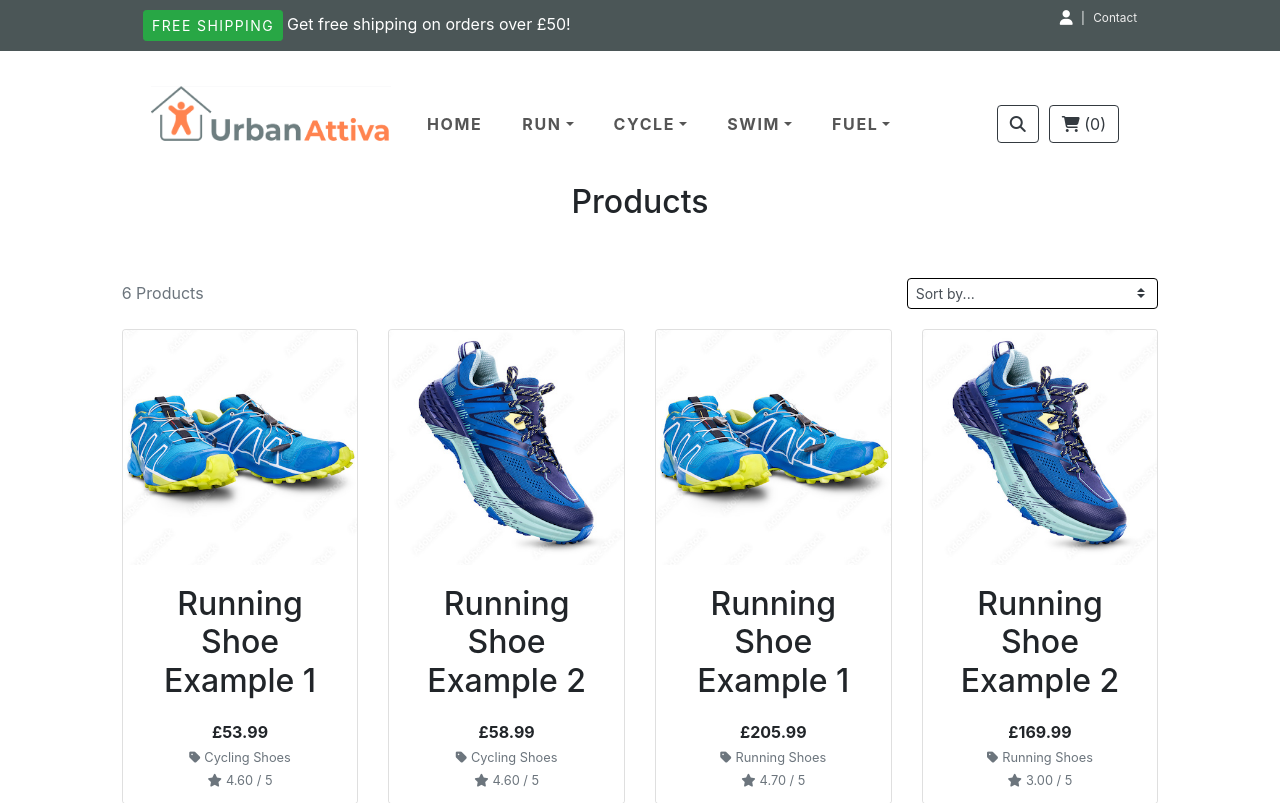
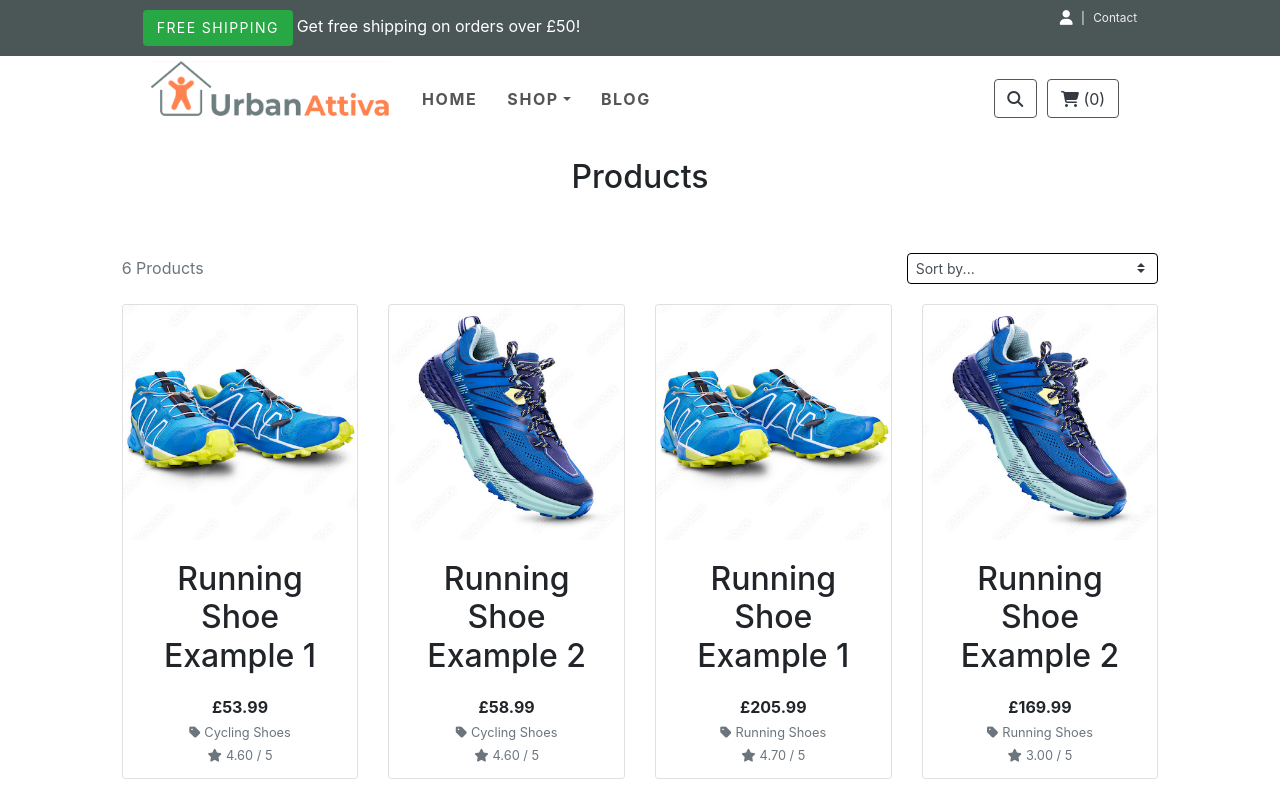
Before and after one commit to Matty-El/urban-attiva, a Django app: page /products/ in a window 1280 px wide. Shown: the top 803 px of the page. Run offline with Django 3.2, Linux system fonts and the light colour scheme; data comes from the database, SQL or seed files in the repository; parts of the project's set-up code (start-up, migrations or seed data) failed here and were passed over; some libraries are stand-ins or nearby versions.

Commit message:
Update nav menu and home page images

```diff
--- a/static/css/base.css
+++ b/static/css/base.css
@@ -8,7 +8,29 @@
   margin-top: -48px;
 }
 
+/* --------------- Buttons -----------------*/
 
+/*.btn {
+  font-weight: 400;
+  border: 1px solid transparent;
+  padding: 0.375rem 0.75rem;
+  font-size: 0.9rem;
+  line-height: 1.5;
+  border-radius: 0.25rem;
+  -webkit-transition: color 0.15s ease-in-out, background-color 0.15s ease-in-out, border-color 0.15s ease-in-out, -webkit-box-shadow 0.15s ease-in-out;
+  transition: color 0.15s ease-in-out, background-color 0.15s ease-in-out, border-color 0.15s ease-in-out, -webkit-box-shadow 0.15s ease-in-out;
+  transition: color 0.15s ease-in-out, background-color 0.15s ease-in-out, border-color 0.15s ease-in-out, box-shadow 0.15s ease-in-out;
+  transition: color 0.15s ease-in-out, background-color 0.15s ease-in-out, border-color 0.15s ease-in-out, box-shadow 0.15s ease-in-out, -webkit-box-shadow 0.15s ease-in-out;
+}*/
+
+.btn {
+  padding: 0.4rem 0.8rem;
+}
+
+.search-btn {
+  background: #555555;
+  color: #FFFFFF;
+}
 
 /* --------------- General -----------------*/
 
@@ -21,16 +43,28 @@
   }
 
   .product-menu {
+    position: static !important;
+  }
+
+  .product-menu .product-menu-contained {
     padding: 20px;
     width: 100%;
     max-width: 1140px;
-    min-width: 200px;
+    left: 50%;
+    -webkit-transform: translateX(-50%);
+    transform: translateX(-50%);
     margin-top: -1px;
   }
 
   .product-menu a.nav-link {
     padding: 7px !important;
     padding-left: 0 !important;
+  }
+
+  .btn-outline {
+    border-color: #555555;
+    color: #555555;
+    background: #FFFFFF;
   }
 
   /* ------------------- Top Bar ----------------------- */
@@ -89,7 +123,7 @@
     padding-left:10px;
     padding-right:10px;
     padding-bottom: 0px;
-    padding-top: 30px;
+    padding-top: 0px !important;
   }
 
   .navbar-brand {
@@ -100,8 +134,8 @@
     text-transform: uppercase;
     letter-spacing: 0.1em;
     font-weight: 700;
-    padding: 30px 20px !important;
-    color: #555555;
+    padding: 30px 15px !important;
+    color: #555;
   }
 
   @media (max-width: 991.98px) {
@@ -111,8 +145,7 @@
   }
 
   .navbar .navbar-nav > .nav-item > .nav-link.active, .navbar .navbar-nav > .nav-item > .nav-link:hover, .navbar .navbar-nav > .nav-item > .nav-link:focus {
-    background: #4FCBFF;
-    color: #555555;
+    background: #D3D3D3;
   }
 
   @media (max-width: 991.98px) {
@@ -128,17 +161,17 @@
     }
   }
 
-  .navbar .product-menu {
-    padding: 30px !important;
-    /*padding-left: 30px !important;
+  .navbar .product-menu-contained {
     padding-right: 30px !important;
-    padding-bottom: 0px !important;*/
+    padding-left: 30px !important;
+    padding-top: 30px !important;
+    padding-bottom: 0px !important;
     -webkit-box-shadow: 0 6px 12px rgba(0, 0, 0, 0.175);
     box-shadow: 0 6px 12px rgba(0, 0, 0, 0.175);
   }
 
   @media (max-width: 991.98px) {
-    .navbar .product-menu {
+    .navbar .product-menu-contained {
       padding: 15px !important;
       -webkit-box-shadow: none;
       box-shadow: none;
@@ -167,7 +200,6 @@
 
   .navbar .product-menu ul .nav-item {
     list-style-type: none;
-    border-bottom: solid 1px #eee;
     text-transform: uppercase;
     letter-spacing: 0.1em;
     padding: 4px 0;
@@ -175,7 +207,7 @@
 
   .navbar .product-menu ul .nav-item a {
     color: #999;
-    font-size: 0.738rem;
+    font-size: 0.8rem;
     display: block;
     padding: 0 !important;
   }
@@ -194,15 +226,8 @@
   }
 
   .navbar .navbar-btn {
+    color: #fff;
     margin-right: 10px;
-    background: #FFF !important;
-    border-color: #343a40 !important;
-  }
-
-  .search-btn {
-    margin-right: 10px;
-    background: #161c2d !important;
-    border-color: #161c2d !important;
   }
 
   #search {
@@ -222,20 +247,6 @@
     float: right;
     width: 500px;
   }
-
-  /*
-  * 10. DROPDOWNS
-  */
-  /*.dropdown-menu {
-    min-width: 10rem;
-    padding: 0.5rem 0;
-    margin: 0.125rem 0 0;
-    font-size: 0.9rem;
-    color: #212529;
-    background-color: #fff;
-    border: 1px solid rgba(0, 0, 0, 0.15);
-    border-radius: 0.25rem;
-  }*/
 
   .dropdown-item {
     padding: 0.25rem 1.5rem;
--- a/templates/base.html
+++ b/templates/base.html
@@ -93,26 +93,26 @@
                         to homepage</span></a>
                 <div class="navbar-buttons">
                     <button type="button" data-toggle="collapse" data-target="#navigation"
-                        class="btn btn-outline-secondary navbar-toggler"><span class="sr-only">Toggle
+                        class="btn btn-outline navbar-toggler"><span class="sr-only">Toggle
                             navigation</span><i class="fa fa-align-justify"></i></button>
                     <button type="button" data-toggle="collapse" data-target="#search"
-                        class="btn btn-outline-secondary navbar-toggler"><span class="sr-only">Toggle search</span><i
+                        class="btn btn-outline navbar-toggler"><span class="sr-only">Toggle search</span><i
                             class="fa fa-search"></i>
                     </button>
                     <a href="{% url 'view_cart' %}"
-                        class="btn btn-outline-secondary navbar-toggler"><i class="fa fa-shopping-cart"></i>
+                        class="btn btn-outline navbar-toggler"><i class="fa fa-shopping-cart"></i>
                     </a>
                 </div>
                 <div id="navigation" class="collapse navbar-collapse">
                     <ul class="navbar-nav mr-auto">
                         <li class="nav-item"><a href="{% url 'home' %}" class="nav-link">Home</a></li>
-                        <li class="nav-item dropdown"><a href="{% url 'home' %}" data-toggle="dropdown"
-                                data-hover="dropdown" data-delay="200" class="dropdown-toggle nav-link">Run<b
+                        <li class="nav-item dropdown product-menu"><a href="{% url 'home' %}" data-toggle="dropdown"
+                                data-hover="dropdown" data-delay="200" class="dropdown-toggle nav-link">Shop<b
                                     class="caret"></b></a>
-                            <ul class="dropdown-menu product-menu">
+                            <ul class="dropdown-menu product-menu-contained">
                                 <li>
                                     <div class="row">
-                                        <div class="col">
+                                        <div class="col-md-6 col-lg-3">
                                             <h5>Run</h5>
                                             <ul class="list-unstyled mb-3">
                                                 <li class="nav-item"><a
@@ -132,17 +132,7 @@
                                                         class="nav-link">All Run</a></li>
                                             </ul>
                                         </div>
-                                    </div>
-                                </li>
-                            </ul>
-                        </li>
-                        <li class="nav-item dropdown"><a href="{% url 'home' %}" data-toggle="dropdown"
-                                data-hover="dropdown" data-delay="200" class="dropdown-toggle nav-link">Cycle<b
-                                    class="caret"></b></a>
-                            <ul class="dropdown-menu product-menu">
-                                <li>
-                                    <div class="row">
-                                        <div class="col">
+                                        <div class="col-md-6 col-lg-3">
                                             <h5>Cycle</h5>
                                             <ul class="list-unstyled mb-3">
                                                 <li class="nav-item"><a
@@ -162,17 +152,7 @@
                                                         class="nav-link">All Cycle</a></li>
                                             </ul>
                                         </div>
-                                    </div>
-                                </li>
-                            </ul>
-                        </li>
-                        <li class="nav-item dropdown"><a href="{% url 'home' %}" data-toggle="dropdown"
-                                data-hover="dropdown" data-delay="200" class="dropdown-toggle nav-link">Swim<b
-                                    class="caret"></b></a>
-                            <ul class="dropdown-menu product-menu">
-                                <li>
-                                    <div class="row">
-                                        <div class="col">
+                                        <div class="col-md-6 col-lg-3">
                                             <h5>Swim</h5>
                                             <ul class="list-unstyled mb-3">
                                                 <li class="nav-item"><a href="{% url 'products' %}?category=swimwear"
@@ -190,17 +170,7 @@
                                                         class="nav-link">All Swim</a></li>
                                             </ul>
                                         </div>
-                                    </div>
-                                </li>
-                            </ul>
-                        </li>
-                        <li class="nav-item dropdown"><a href="{% url 'home' %}" data-toggle="dropdown"
-                                data-hover="dropdown" class="dropdown-toggle nav-link">Fuel<b
-                                    class="caret"></b></a>
-                            <ul class="dropdown-menu product-menu">
-                                <li>
-                                    <div class="row">
-                                        <div class="col">
+                                        <div class="col-md-6 col-lg-3">
                                             <h5>Fuel</h5>
                                             <ul class="list-unstyled mb-3">
                                                 <li class="nav-item"><a href="{% url 'products' %}?category=energy"
@@ -220,14 +190,15 @@
                                 </li>
                             </ul>
                         </li>
+                        <li class="nav-item"><a href="" class="nav-link">Blog</a></li>
                     </ul>
                     <div class="navbar-buttons d-flex justify-content-end">
                         <!-- /.nav-collapse-->
                         <div id="search-not-mobile" class="navbar-collapse collapse"></div><a data-toggle="collapse"
-                            href="#search" class="btn navbar-btn btn-primary d-none d-lg-inline-block"><span
+                            href="#search" class="btn navbar-btn btn-outline d-none d-lg-inline-block"><span
                                 class="sr-only">Toggle search</span><i class="fa fa-search text-dark"></i></a>
                         <div class="navbar-collapse collapse d-none d-lg-block"><a
-                                href="{% url 'view_cart' %}" class="btn btn-primary navbar-btn"><i
+                                href="{% url 'view_cart' %}" class="btn btn-outline navbar-btn"><i
                                     class="fa fa-shopping-cart text-dark"></i><span class="text-dark">
                                     ({{ product_count }})
                                 </span></a>
@@ -243,7 +214,7 @@
                         <input type="text" placeholder="Search our site" class="form-control border border-dark"
                             name="q">
                         <div class="input-group-append">
-                            <button type="submit" class="btn btn-primary search-btn form-control"><i
+                            <button type="submit" class="btn search-btn form-control"><i
                                     class="fa fa-search text-white"></i></button>
                         </div>
                     </div>
```
Also changed, not shown: home/templates/home/index.html (+8 -8 lines), media/cyclist.jpg (added), media/drink.jpg (added), media/runner.jpg (added), media/swimmer.jpg (added).
